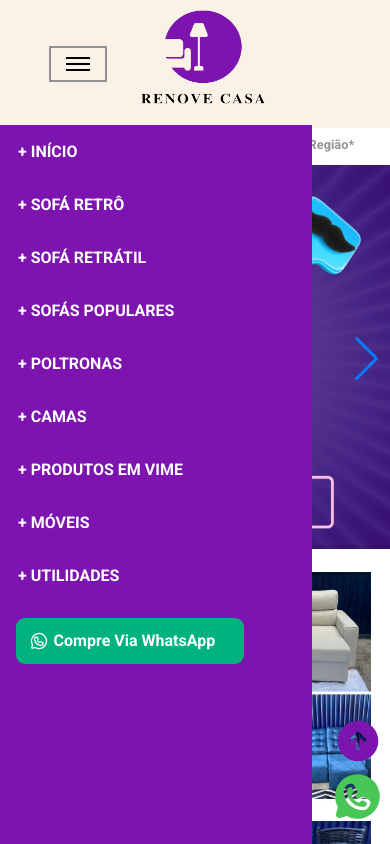
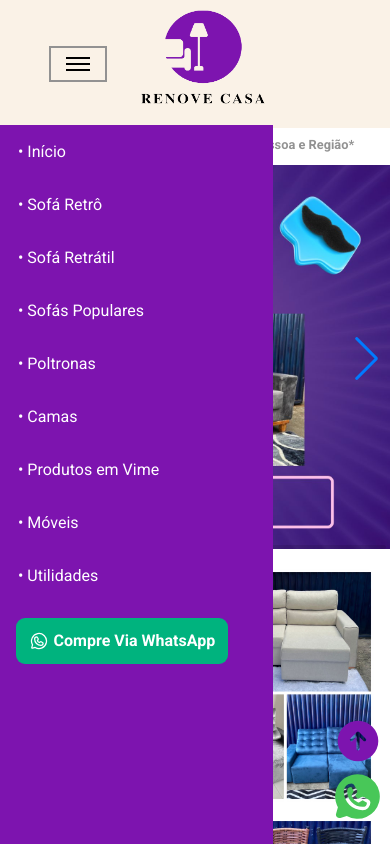
Before and after one commit to felipenobrg/renovecasajp, a React (Vite) app: page / in a window 390 px wide. Both pictures are taken after a click on the button 78 px from the left and 64 px from the top of the page. Shown: the top 844 px of the page. Built offline with nearby package versions, Linux system fonts and the light colour scheme; the HTML template or start-up script is replaced by a standard one.

Commit message:
updating

```diff
--- a/src/components/Header/index.tsx
+++ b/src/components/Header/index.tsx
@@ -46,15 +46,15 @@ export function Header() {
             {isDropdownOpen && (
               <DropdownMenu open={isDropdownOpen}>
                 <DropdownList>
-                  <NavLink to={"/"}>+ Início</NavLink>
-                  <NavLink to={"/sofaretro"}>+ Sofá Retrô</NavLink>
-                  <NavLink to={"/sofaretratil"}>+ Sofá Retrátil</NavLink>
-                  <NavLink to={"/sofaspopulares"}>+ Sofás Populares</NavLink>
-                  <NavLink to={"/poltronas"}>+ Poltronas</NavLink>
-                  <NavLink to={"/camas"}>+ Camas</NavLink>
-                  <NavLink to={"/produtosvime"}>+ Produtos em Vime</NavLink>
-                  <NavLink to={"/moveis"}>+ Móveis</NavLink>
-                  <NavLink to={"/utilidades"}>+ Utilidades</NavLink>
+                  <NavLink to={"/"}>• Início</NavLink>
+                  <NavLink to={"/sofaretro"}>• Sofá Retrô</NavLink>
+                  <NavLink to={"/sofaretratil"}>• Sofá Retrátil</NavLink>
+                  <NavLink to={"/sofaspopulares"}>• Sofás Populares</NavLink>
+                  <NavLink to={"/poltronas"}>• Poltronas</NavLink>
+                  <NavLink to={"/camas"}>• Camas</NavLink>
+                  <NavLink to={"/produtosvime"}>• Produtos em Vime</NavLink>
+                  <NavLink to={"/moveis"}>• Móveis</NavLink>
+                  <NavLink to={"/utilidades"}>• Utilidades</NavLink>
                   <button onClick={handleWhatsAppClick}><WhatsappLogo size={20} />Compre Via WhatsApp</button>
                 </DropdownList>
               </DropdownMenu>
--- a/src/components/Header/styles.ts
+++ b/src/components/Header/styles.ts
@@ -65,7 +65,7 @@ export const DropdownMenu = styled.div<{ open: boolean }>`
   top: 125px;
   left: 0px;
   height: 100%;
-  width: 80vw;
+  width: 70vw;
   background-color: ${(props) => props.theme["purple-400"]};
   animation: ${slideIn} 0.3s ease-in-out;
 
@@ -84,8 +84,6 @@ export const DropdownList = styled.div`
     display: block;
     padding: 17px 18px;
     text-align: center;
-    text-transform: uppercase;
-    font-weight: bold;
   }
 
   button {
@@ -99,7 +97,7 @@ export const DropdownList = styled.div`
     background: ${(props) => props.theme["green-300"]};
     color: ${(props) => props.theme["white"]};
     font-weight: bold;
-    width: 100%;
+
 
     &:hover {
       transition: 0.3s ease;
```
